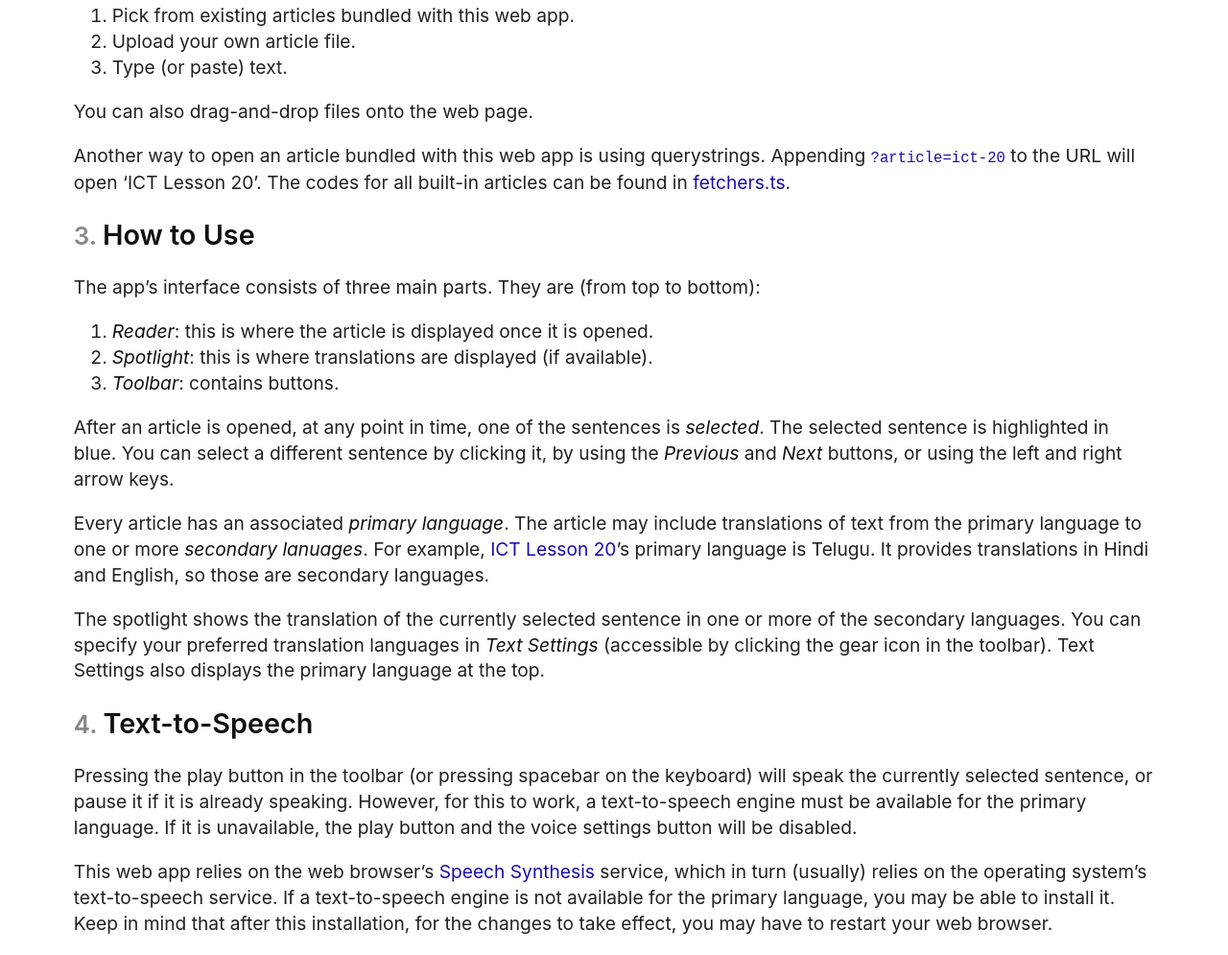
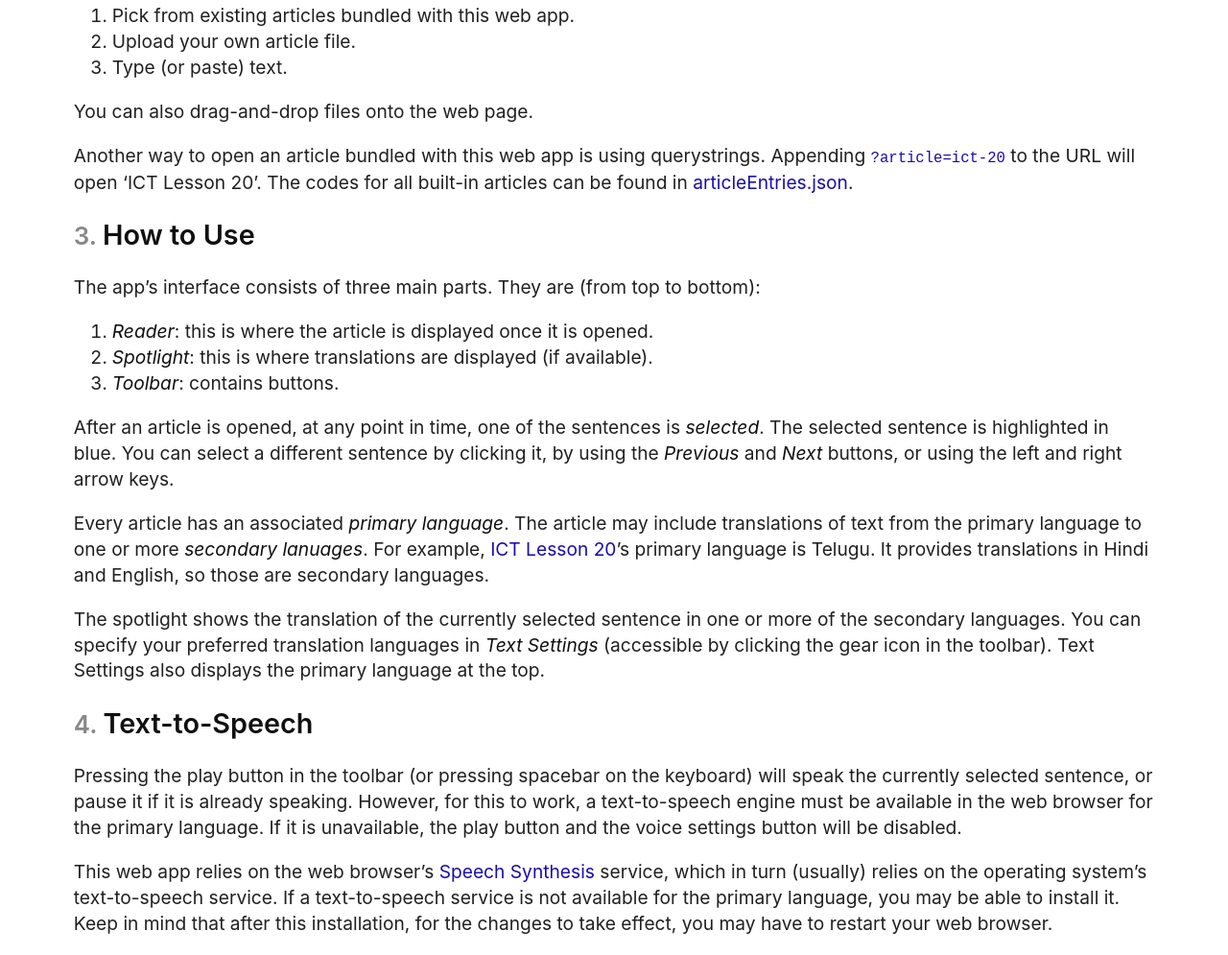
Before and after one commit to sharmaeklavya2/narrator-ws, a website: page doc.html in a window 1280 px wide. Shown: the part 1336-2331 px from the top of the page at 96% size. Drawn offline with Linux system fonts and the light colour scheme.

Commit message:
doc: minor fixes

```diff
--- a/doc.html
+++ b/doc.html
@@ -94,7 +94,7 @@ Another way to open an article bundled with this web app is using querystrings.
 Appending <a href=".?article=ict-20"><code class="nowrap">?article=ict-20</code></a> to the URL
 will open ‘ICT Lesson 20’.
 The codes for all built-in articles can be found in
-<a href="https://github.com/sharmaeklavya2/narrator-ws/blob/main/code/fetchers.ts">fetchers.ts</a>.
+<a href="https://github.com/sharmaeklavya2/narrator-ws/blob/main/articleEntries.json">articleEntries.json</a>.
 </p>
 
 <h2 id="how-to-use">How to Use</h2>
@@ -138,7 +138,7 @@ Text Settings also displays the primary language at the top.
 <p>
 Pressing the play button in the toolbar (or pressing spacebar on the keyboard)
 will speak the currently selected sentence, or pause it if it is already speaking.
-However, for this to work, a text-to-speech engine must be available for the primary language.
+However, for this to work, a text-to-speech engine must be available in the web browser for the primary language.
 If it is unavailable, the play button and the voice settings button will be disabled.
 <p>
 
@@ -146,7 +146,7 @@ If it is unavailable, the play button and the voice settings button will be disa
 This web app relies on the web browser’s
 <a href="https://developer.mozilla.org/en-US/docs/Web/API/SpeechSynthesis">Speech Synthesis</a> service,
 which in turn (usually) relies on the operating system’s text-to-speech service.
-If a text-to-speech engine is not available for the primary language, you may be able to install it.
+If a text-to-speech service is not available for the primary language, you may be able to install it.
 Keep in mind that after this installation, for the changes to take effect,
 you may have to restart your web browser.
 </p>
@@ -216,7 +216,7 @@ B1,B2,B3</code>
 </pre>
 
 <p>
-The CSV article has a column or each language:
+The CSV article has a column for each language:
 the first column for the primary language and the remaining columns for secondary languages.
 The first row contains the IETF codes for the languages.
 Each subsequent row contains a sentence and its translations.
```
